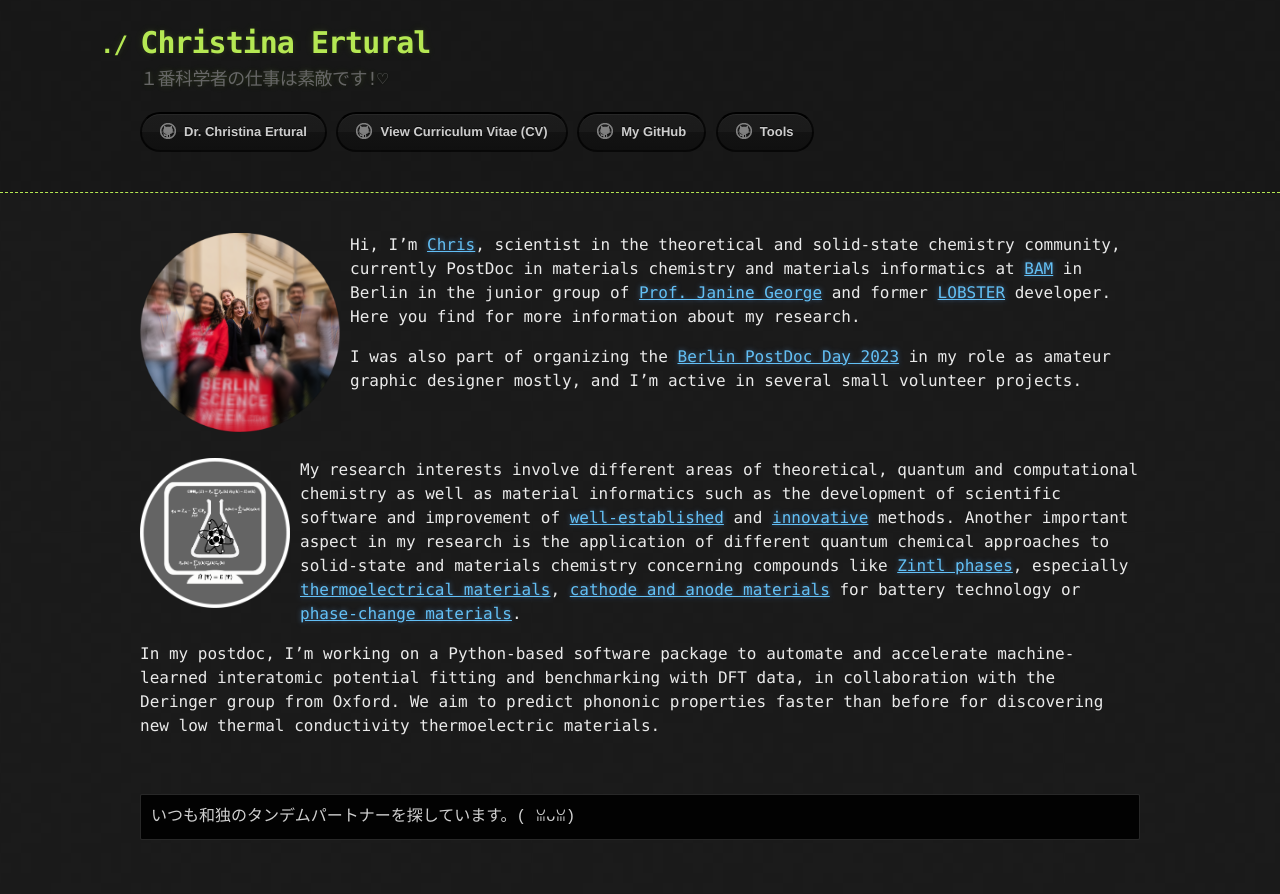
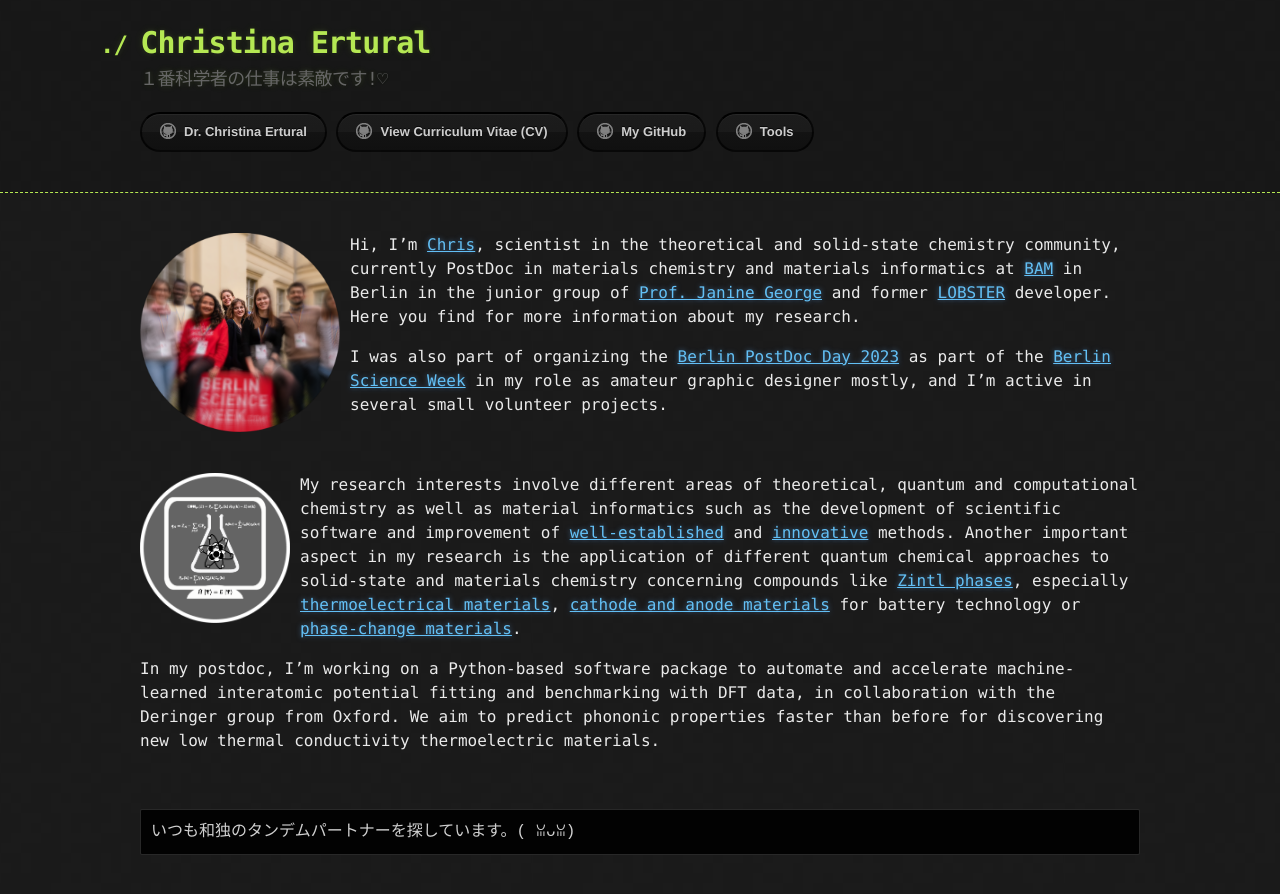
Before and after one commit to QuantumChemist/QuantumChemist.github.io, a Jekyll site: the page built from index.md, in a window 1280 px wide and 900 px high. Shown: the top 894 px of the window. Built offline with Jekyll 4.4.1, drawn with Linux system fonts in a browser that asks for light colours.

Commit message:
Update index.md

```diff
--- a/index.md
+++ b/index.md
@@ -6,7 +6,7 @@ layout: default
 
 Hi, I'm [Chris](https://g.co/kgs/Bi3Bdb), scientist in the theoretical and solid-state chemistry community, currently PostDoc in materials chemistry and materials informatics at [BAM](https://www.bam.de/) in Berlin in the junior group of [Prof. Janine George](https://www.bam.de/Content/EN/Standard-Articles/About-us/Jobs-and-Careers/Young-Science/junior-research-group-george-computational-materials-design.html) and former [LOBSTER](http://www.cohp.de/) developer. Here you find for more information about my research.
 
-I was also part of organizing the [Berlin PostDoc Day 2023](https://www.mdc-berlin.de/postdoc-day) in my role as amateur graphic designer mostly, and I'm active in several small volunteer projects.
+I was also part of organizing the [Berlin PostDoc Day 2023](https://www.mdc-berlin.de/postdoc-day) as part of the [Berlin Science Week](https://berlinscienceweek.com/event/postdoc-day-berlin-2023/2023-11-03/) in my role as amateur graphic designer mostly, and I'm active in several small volunteer projects.
 
 <br clear="left"/>
 
```
